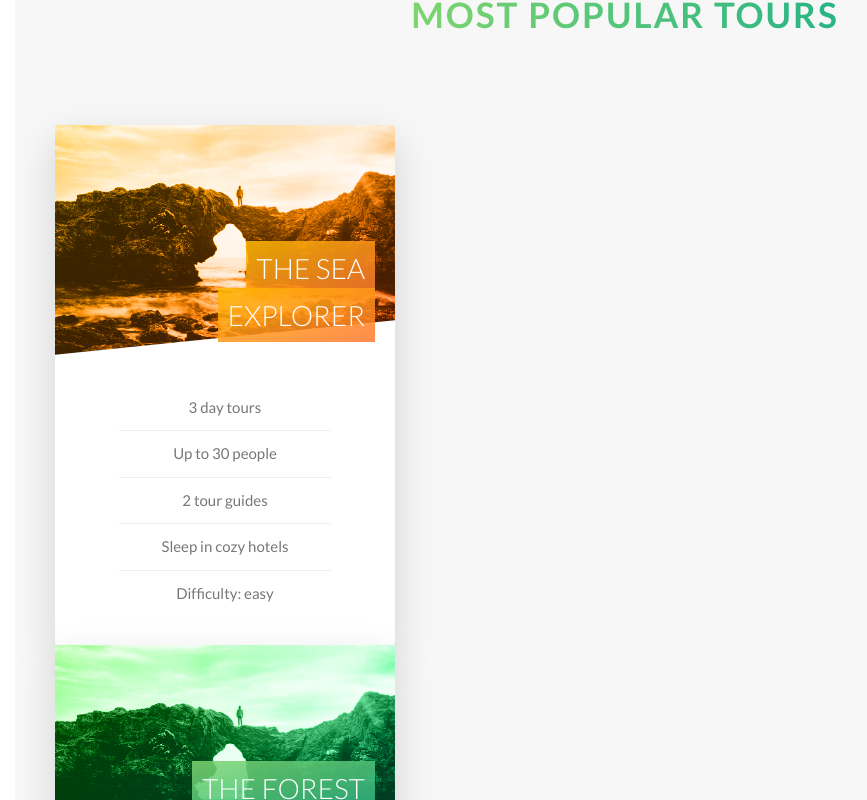
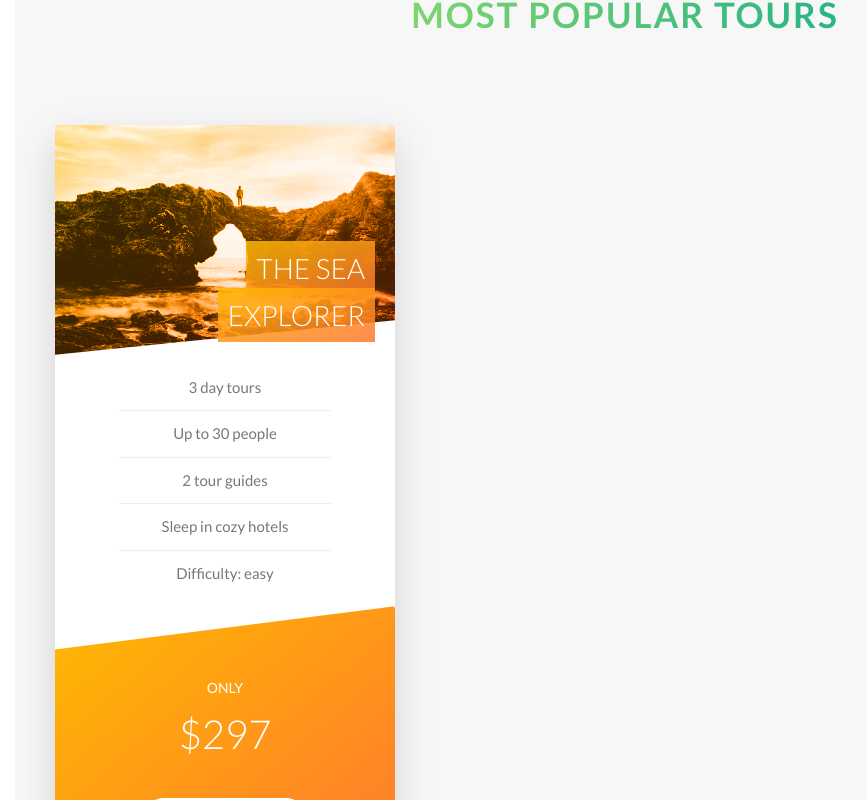
Before and after one commit to shaunak-badani/Natours-React, a React (Vite) app: page / in a window 1280 px wide. Shown: the part 3380-4180 px from the top of the page, without its empty margins (15-882 px from the left). Built offline with nearby package versions, Linux system fonts and the light colour scheme.

Commit message:
Wrapping up the Natours Project

```diff
--- a/src/components/Card.scss
+++ b/src/components/Card.scss
@@ -160,7 +160,9 @@
 
 
 
-    @include respond(tab-port) {
+    // @include respond(tab-port) {
+    @media only screen and (max-width: 56.25em),
+        only screen and (hover:none) {
 
         height: auto;
         border-radius: 3px;
--- a/src/pages/FrontBanner.module.scss
+++ b/src/pages/FrontBanner.module.scss
@@ -15,9 +15,9 @@
     -webkit-clip-path: polygon(0 0, 100% 0, 100% 75vh, 0 100%);
     clip-path: polygon(0 0, 100% 0, 100% 75vh, 0 100%);
 
-    @media(min-resolution: 192dpi) and (min-width: 37.5em),
-        (-webkit-min-device-pixel-ratio: 2) and (min-width: 37.5em),
-            (min-width: 125em) {
+    @media only screen and (min-resolution: 192dpi) and (min-width: 37.5em),
+        only screen and (-webkit-min-device-pixel-ratio: 2) and (min-width: 37.5em),
+            only screen and (min-width: 125em) {
         background-image:linear-gradient(
             to right bottom,
             rgba($color-primary-light, 0.8),
--- a/src/styles/_base.scss
+++ b/src/styles/_base.scss
@@ -41,7 +41,9 @@
   @include respond(tab-port) { // width < 900?
     padding: 0;
   }
+}
 
-
-
+::selection {
+  background-color: $color-primary;
+  color: $color-white;
 }
```
Also changed, not shown: src/styles/_mixins.scss (+4 -4 lines).
